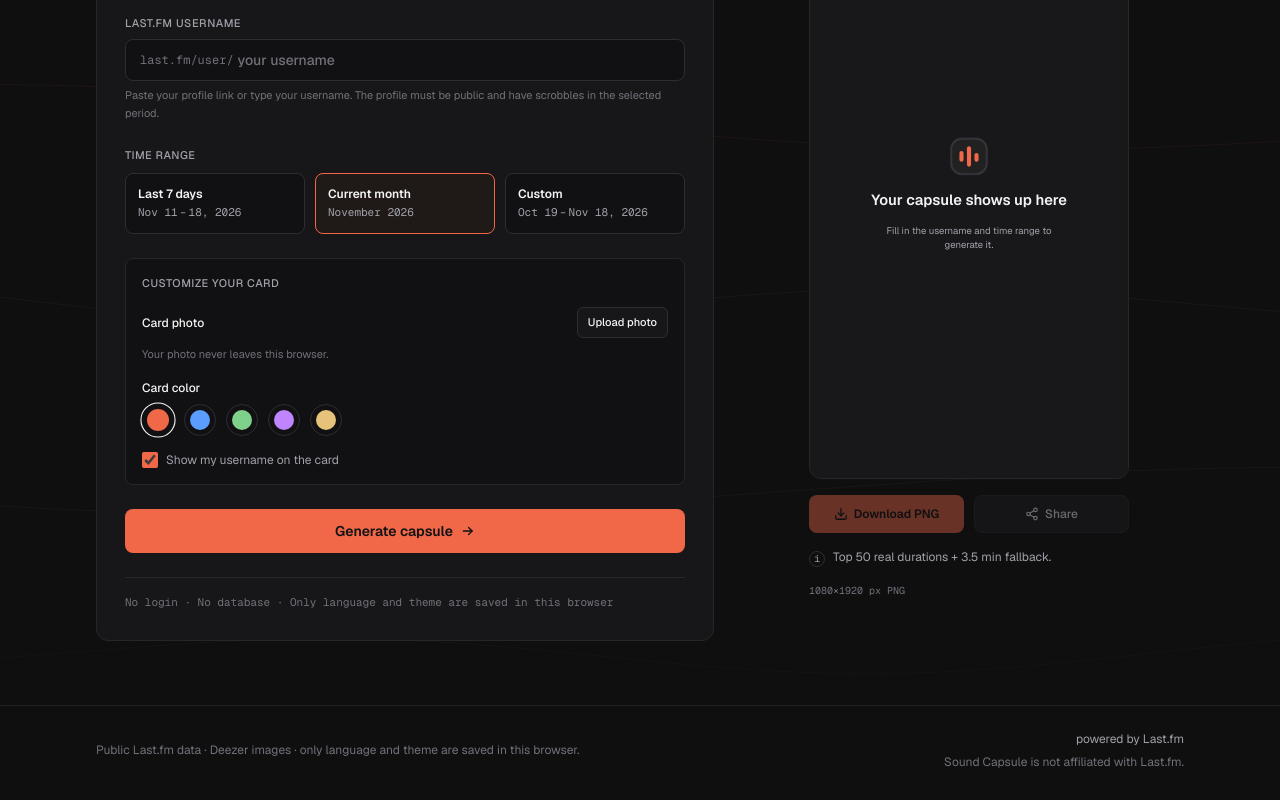
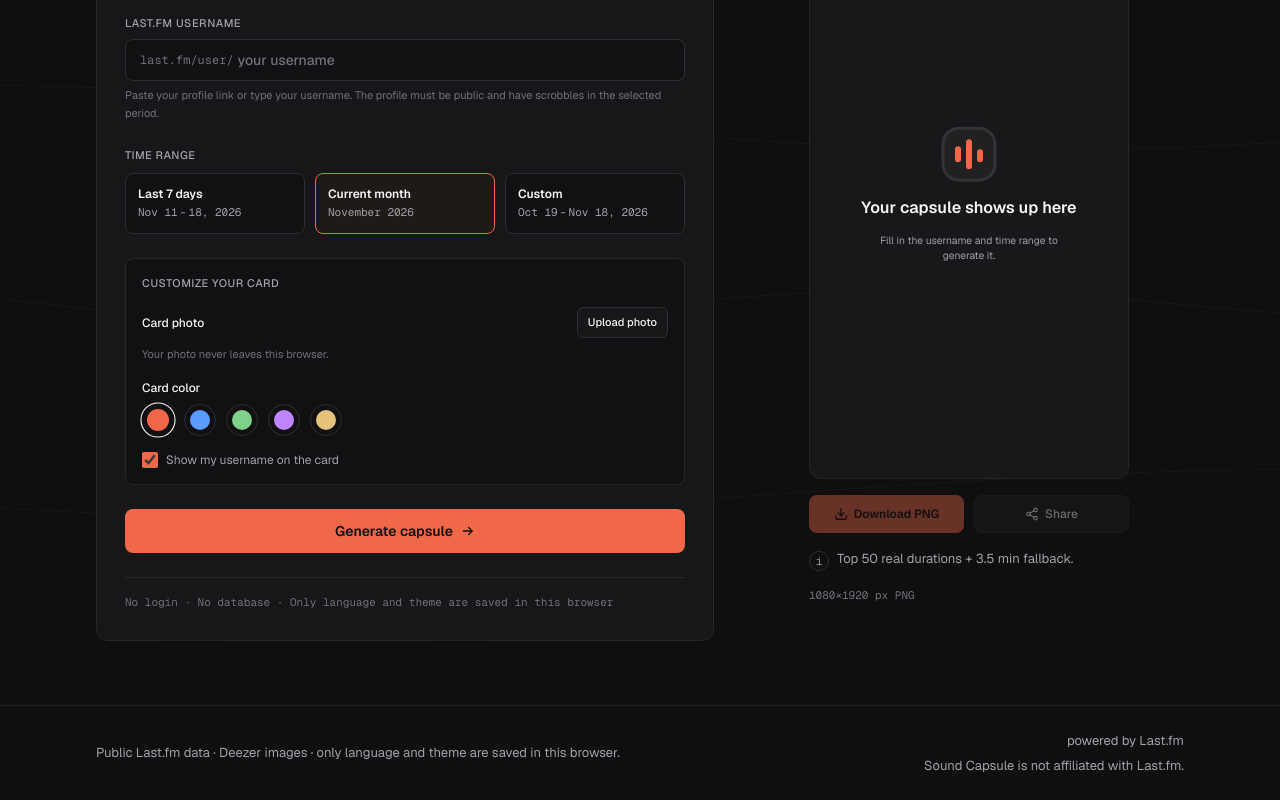
Before and after one commit to Ranieeery/sound-capsule, a Next.js app: page /en in a window 1280 px wide. Shown: the part 235-1035 px from the top of the page. Built offline with nearby package versions, Linux system fonts and the light colour scheme.

Commit message:
fix: enlarge icons and improve footer readability
Scale up the empty-state mark and the card logo, increase card credit typography and contrast, and raise the preview/site footer text sizes so the small print is easier to read.

```diff
--- a/components/CapsuleCard.tsx
+++ b/components/CapsuleCard.tsx
@@ -91,7 +91,7 @@ export function CapsuleCard({
           }}
         >
           <div style={{ display: 'flex', alignItems: 'center', gap: 10, flexShrink: 0 }}>
-            <BrandMark size={28} surface="#171719" border="#343438" accent={theme.accent} />
+            <BrandMark size={34} surface="#171719" border="#343438" accent={theme.accent} />
             <span
               style={{
                 fontSize: 19,
@@ -195,12 +195,12 @@ export function CapsuleCard({
             style={{
               display: 'flex',
               flexDirection: 'column',
-              gap: 3,
+              gap: 4,
               marginTop: 10,
               fontFamily: 'var(--font-mono)',
-              fontSize: 9.5,
-              lineHeight: 1.35,
-              color: '#71717a',
+              fontSize: 11,
+              lineHeight: 1.4,
+              color: '#a1a1aa',
             }}
           >
             <div
--- a/components/CapsuleStudio.tsx
+++ b/components/CapsuleStudio.tsx
@@ -993,19 +993,19 @@ export function CapsuleStudio() {
           ref={estimateRef}
           open={estimateOpen}
           onToggle={(event) => setEstimateOpen(event.currentTarget.open)}
-          className="group relative w-full max-w-[320px] text-xs text-muted"
+          className="group relative w-full max-w-[320px] text-[13px] text-muted"
         >
           <summary className="flex cursor-pointer list-none items-start gap-2 rounded-md text-left transition-colors hover:text-fg [&::-webkit-details-marker]:hidden">
-            <span className="mt-0.5 flex h-4 w-4 shrink-0 items-center justify-center rounded-full border border-line-strong font-mono text-[10px] leading-none text-muted">
+            <span className="mt-0.5 flex h-5 w-5 shrink-0 items-center justify-center rounded-full border border-line-strong font-mono text-[11px] leading-none text-muted">
               i
             </span>
             <span>{t('estimate.short')}</span>
           </summary>
-          <div className="absolute bottom-full left-0 z-20 mb-2 w-full rounded-lg border border-line-strong bg-field p-3 text-[11px] leading-relaxed text-muted">
+          <div className="absolute bottom-full left-0 z-20 mb-2 w-full rounded-lg border border-line-strong bg-field p-3 text-xs leading-relaxed text-muted">
             <p className="font-medium text-fg">{t('estimate.label')}</p>
             <p className="mt-1">{t('estimate.tooltip')}</p>
             {result && (
-              <p className="mt-2 font-mono text-[10px] text-subtle">
+              <p className="mt-2 font-mono text-[11px] text-subtle">
                 {t('estimate.details', {
                   known: result.data.estimate.knownTracks,
                   fallback: result.data.estimate.fallbackTracks,
@@ -1015,7 +1015,7 @@ export function CapsuleStudio() {
           </div>
         </details>
 
-        <p className="w-full max-w-[320px] font-mono text-[10px] text-subtle">
+        <p className="w-full max-w-[320px] font-mono text-[11px] text-subtle">
           {CARD_EXPORT_WIDTH}×{CARD_EXPORT_HEIGHT} px PNG
         </p>
       </aside>
@@ -1089,9 +1089,9 @@ function EmptyPreview({
           textAlign: 'center',
         }}
       >
-        <BrandMark size={52} surface="#212121" border="#343438" />
-        <p style={{ fontSize: 20, fontWeight: 600, color: '#f4f4f5', margin: 0 }}>{title}</p>
-        <p style={{ fontSize: 13, lineHeight: 1.5, color: '#a1a1aa', margin: 0, maxWidth: 260 }}>
+        <BrandMark size={76} surface="#212121" border="#343438" />
+        <p style={{ fontSize: 22, fontWeight: 600, color: '#f4f4f5', margin: 0 }}>{title}</p>
+        <p style={{ fontSize: 14, lineHeight: 1.5, color: '#a1a1aa', margin: 0, maxWidth: 260 }}>
           {hint}
         </p>
       </div>
--- a/components/SiteFooter.tsx
+++ b/components/SiteFooter.tsx
@@ -5,7 +5,7 @@ export async function SiteFooter() {
 
   return (
     <footer className="mt-4 border-t border-line/80">
-      <div className="mx-auto flex w-full max-w-6xl flex-col gap-3 px-5 py-6 text-xs leading-relaxed text-subtle sm:flex-row sm:items-center sm:justify-between sm:px-8">
+      <div className="mx-auto flex w-full max-w-6xl flex-col gap-3 px-5 py-6 text-[13px] leading-relaxed text-muted sm:flex-row sm:items-center sm:justify-between sm:px-8">
         <p>{t('note')}</p>
         <div className="flex flex-col gap-1 sm:items-end">
           <a
```
